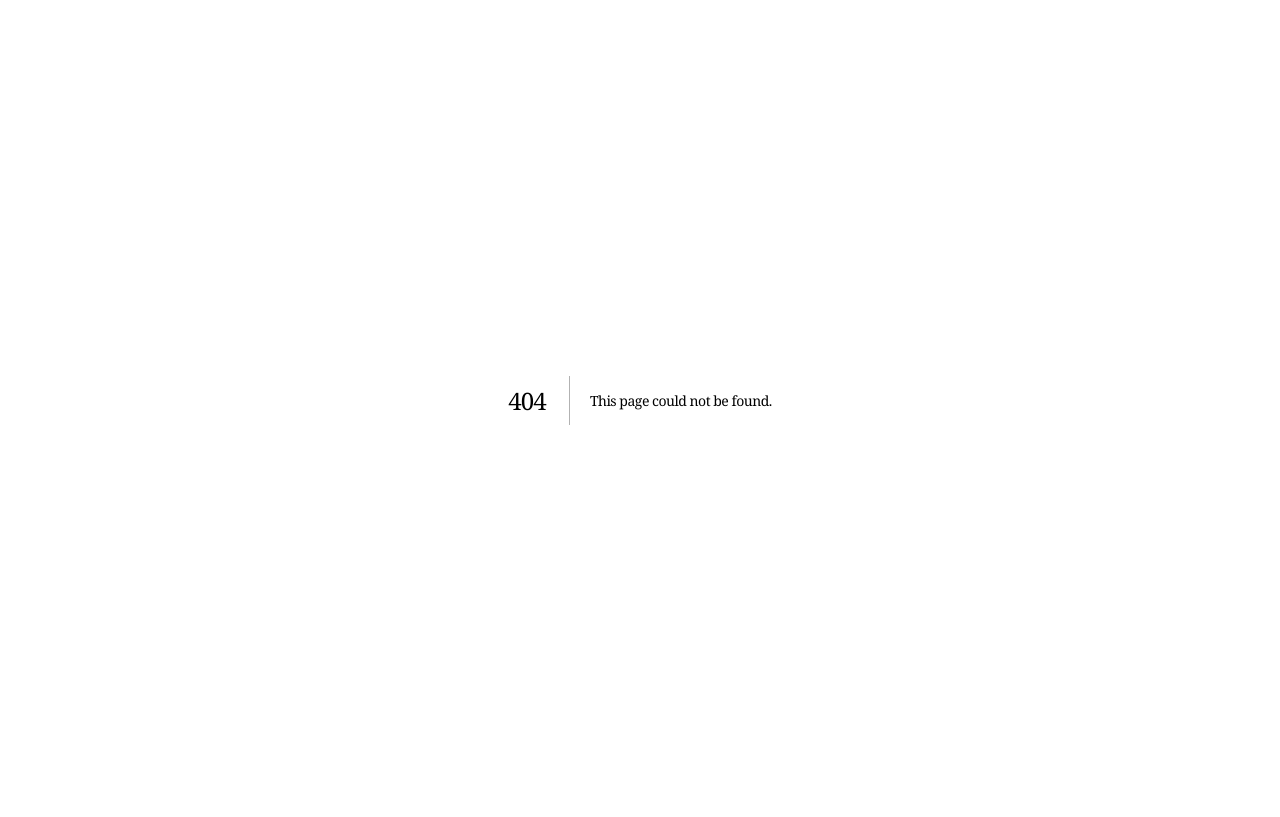
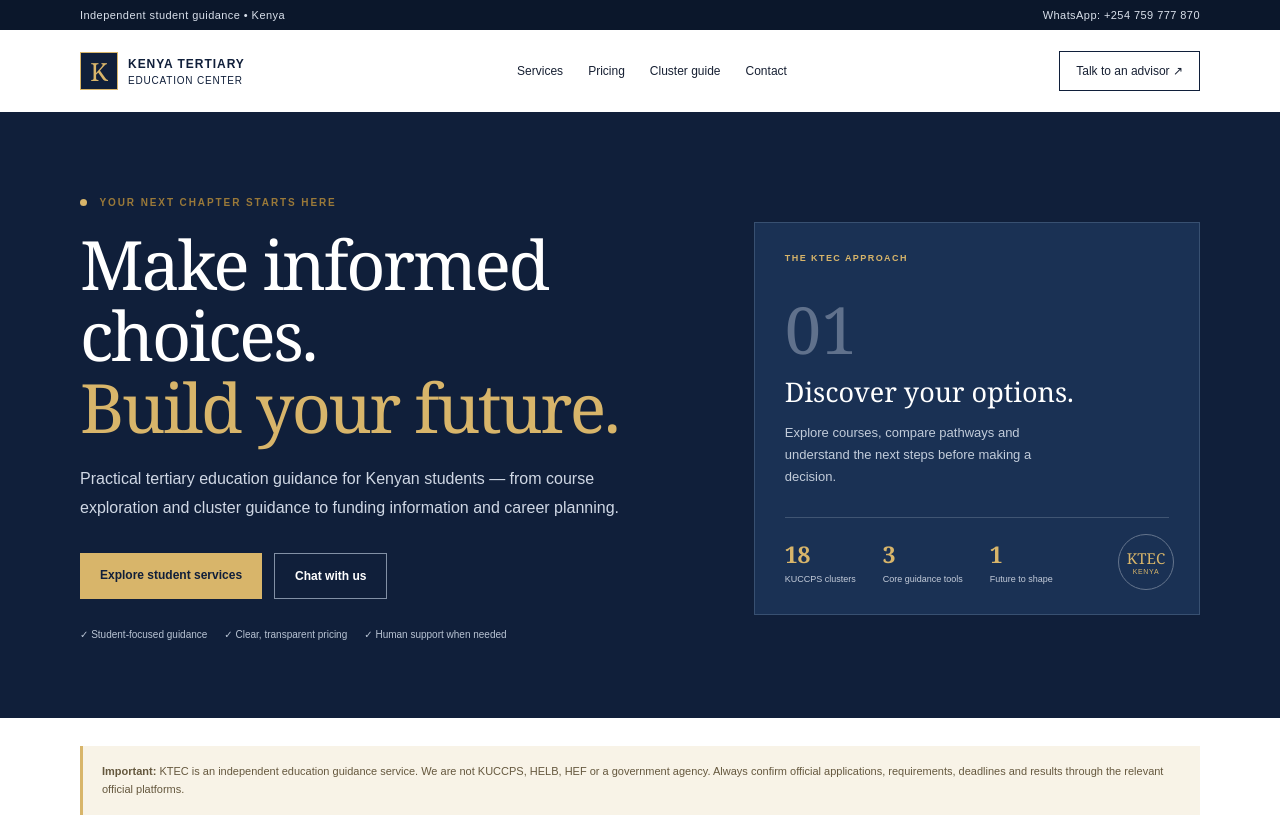
Before and after one commit to teckenyaadmin/ktec-student-portal, a Next.js app: page / in a window 1280 px wide. Before the commit this address had no page. Shown: the top 817 px of the page. Built offline with nearby package versions, Linux system fonts and the light colour scheme.

Commit message:
Add files via upload

```diff
--- /dev/null
+++ b/src/app/page.tsx
@@ -0,0 +1,85 @@
+ "use client";
+
+import { useMemo, useState } from "react";
+
+const WHATSAPP = "254759777870";
+const EMAIL = "TEC.KENYA.ADMIN@gmail.com";
+
+function wa(service: string) {
+  const message = `Hello KENYA TERTIARY EDUCATION CENTER. I would like assistance with: ${service}.`;
+  return `https://wa.me/${WHATSAPP}?text=${encodeURIComponent(message)}`;
+}
+const clusters = [
+  "Cluster 1 – Law", "Cluster 2 – Business, Hospitality & Related",
+  "Cluster 3 – Social Sciences & Related", "Cluster 4 – Humanities & Related",
+  "Cluster 5 – Media & Communication", "Cluster 6 – Education",
+  "Cluster 7 – Science & Related", "Cluster 8 – Engineering & Technology",
+  "Cluster 9 – Computing & Informatics", "Cluster 10 – Health Sciences",
+  "Cluster 11 – Agriculture & Related", "Cluster 12 – Environmental Studies",
+  "Cluster 13 – Architecture & Built Environment", "Cluster 14 – Arts & Design",
+  "Cluster 15 – Sports & Recreation", "Cluster 16 – Veterinary & Animal Health",
+  "Cluster 17 – Natural Resources", "Cluster 18 – Other Programme Areas"
+];
+export default function Home() {
+  const [query, setQuery] = useState("");
+  const [showClusters, setShowClusters] = useState(false);
+  const filtered = useMemo(() => clusters.map((name, index) => ({ name, id: index + 1 })).filter(x => x.name.toLowerCase().includes(query.toLowerCase())), [query]);
+  return (
+    <main>
+      <div className="topbar"><span>Independent student guidance • Kenya</span><span>WhatsApp: +254 759 777 870</span></div>
+      <header className="nav wrap">
+        <a className="brand" href="#"><span className="brandmark">K</span><span><b>KENYA TERTIARY</b><small>EDUCATION CENTER</small></span></a>
+        <nav><a href="#services">Services</a><a href="#pricing">Pricing</a><a href="#clusters">Cluster guide</a><a href="#contact">Contact</a></nav>
+        <a className="navcta" href={wa("general enquiry")} target="_blank" rel="noreferrer">Talk to an advisor ↗</a>
+      </header>
+      <section className="hero">
+        <div className="wrap hero-grid">
+          <div>
+            <div className="eyebrow"><span className="dot"/> YOUR NEXT CHAPTER STARTS HERE</div>
+            <h1>Make informed choices.<br/><em>Build your future.</em></h1>
+            <p className="hero-copy">Practical tertiary education guidance for Kenyan students — from course exploration and cluster guidance to funding information and career planning.</p>
+            <div className="hero-actions"><a className="button gold" href="#services">Explore student services</a><a className="button outline" href={wa("education guidance")} target="_blank" rel="noreferrer">Chat with us</a></div>
+            <div className="trustline"><span>✓ Student-focused guidance</span><span>✓ Clear, transparent pricing</span><span>✓ Human support when needed</span></div>
+          </div>
+          <div className="hero-panel">
+            <div className="panel-kicker">THE KTEC APPROACH</div>
+            <div className="panel-number">01</div><h3>Discover your options.</h3><p>Explore courses, compare pathways and understand the next steps before making a decision.</p>
+            <div className="panel-rule"/>
+            <div className="panel-stats"><div><b>18</b><span>KUCCPS clusters</span></div><div><b>3</b><span>Core guidance tools</span></div><div><b>1</b><span>Future to shape</span></div></div>
+            <div className="panel-seal">KTEC <span>KENYA</span></div>
+          </div>
+        </div>
+      </section>
+      <section className="notice wrap"><b>Important:</b> KTEC is an independent education guidance service. We are not KUCCPS, HELB, HEF or a government agency. Always confirm official applications, requirements, deadlines and results through the relevant official platforms.</section>
+      <section id="services" className="section wrap">
+        <div className="section-heading"><div><div className="eyebrow">HOW WE CAN HELP</div><h2>Guidance for every next step.</h2></div><p>Understand your options, make confident decisions and get support when you need a helping hand.</p></div>
+        <div className="cards">
+          <article className="service-card"><div className="icon">◎</div><div className="card-tag">01 / COURSE PLANNING</div><h3>Cluster analysis</h3><p>Explore all 18 programme clusters together and understand subject-based pathways. This is guidance, not an official KUCCPS weighted-points result.</p><div className="price">KES 200 <small>all 18 clusters</small></div><a href={wa("all 18 cluster analyses – KES 200")} target="_blank" rel="noreferrer">Request cluster analysis →</a></article>
+          <article className="service-card featured"><div className="icon">⌕</div><div className="card-tag">02 / COURSE DISCOVERY</div><h3>Basic course research</h3><p>Get help exploring a course, what it involves, possible study pathways and questions to ask before choosing.</p><div className="price">KES 100 <small>per basic research request</small></div><a href={wa("basic course research – KES 100")} target="_blank" rel="noreferrer">Research a course →</a></article>
+          <article className="service-card"><div className="icon">✧</div><div className="card-tag">03 / PERSONAL DIRECTION</div><h3>Personalised career report</h3><p>A more detailed report to help you reflect on your interests, subject strengths and possible education pathways.</p><div className="price">KES 200 <small>per personalised report</small></div><a href={wa("personalised career report – KES 200")} target="_blank" rel="noreferrer">Request a career report →</a></article>
+        </div>
+      </section>
+      <section id="clusters" className="cluster-section">
+        <div className="wrap cluster-grid">
+          <div><div className="eyebrow light">EXPLORE YOUR OPTIONS</div><h2>18 clusters.<br/><em>More ways forward.</em></h2><p>Search the cluster guide to begin exploring programme areas. Final programme eligibility and official weighted cluster points must be confirmed using current KUCCPS information.</p><button className="button gold" onClick={() => setShowClusters(v => !v)}>{showClusters ? "Hide cluster guide" : "View all 18 clusters"}</button></div>
+          <div className="cluster-box">
+            <label htmlFor="cluster-search">Find a cluster</label><input id="cluster-search" value={query} onChange={e => setQuery(e.target.value)} placeholder="Search e.g. health, law, ICT..."/>
+            {showClusters && <ul>{filtered.map(c => <li key={c.id}><a href={`/clusters/${c.id}`} style={{display:"flex",justifyContent:"space-between",alignItems:"center",gap:12,color:"#e0e6ee",textDecoration:"none",padding:"3px 0"}}><span>{c.name}</span><strong style={{color:"#d8b56a",whiteSpace:"nowrap"}}>Explore →</strong></a></li>)}{filtered.length === 0 && <li>No matching cluster. Try another keyword.</li>}</ul>}
+            {!showClusters && <div className="cluster-placeholder"><b>18</b><span>programme clusters to explore</span><small>Tap “View all 18 clusters” to open the guide.</small></div>}
+          </div>
+        </div>
+      </section>
+      <section id="pricing" className="section wrap">
+        <div className="section-heading"><div><div className="eyebrow">SIMPLE & TRANSPARENT</div><h2>Know the cost upfront.</h2></div><p>Prices shown are for the listed guidance services. For anything else, contact our team for clarification before proceeding.</p></div>
+        <div className="price-table"><div><span>All 18 cluster analyses</span><b>KES 200</b></div><div><span>Basic course research</span><b>KES 100</b></div><div><span>Detailed personalised career report</span><b>KES 200</b></div><div><span>Other services not listed</span><b>Contact us</b></div></div>
+      </section>
+      <section className="support-section">
+        <div className="wrap support-grid"><div><div className="eyebrow light">NEED HUMAN SUPPORT?</div><h2>Some journeys need a conversation.</h2><p>For KUCCPS applications, revisions, transfers, HELB/HEF guidance, KRA assistance, training and any service not listed here, contact us directly.</p></div><a className="button gold" href={wa("a service not listed on the website")} target="_blank" rel="noreferrer">Contact us on WhatsApp ↗</a></div>
+      </section>
+      <footer id="contact">
+        <div className="wrap footer-grid"><div><a className="brand footer-brand" href="#"><span className="brandmark">K</span><span><b>KENYA TERTIARY</b><small>EDUCATION CENTER</small></span></a><p>Helping students navigate tertiary education with clearer information and practical guidance.</p></div><div><h4>Contact</h4><a href="https://wa.me/254759777870" target="_blank" rel="noreferrer">WhatsApp / Call: +254 759 777 870</a><a href={`mailto:${EMAIL}`}>{EMAIL}</a></div><div><h4>Important links</h4><a href="https://www.kuccps.net/" target="_blank" rel="noreferrer">KUCCPS official website ↗</a><a href="https://www.hef.co.ke/" target="_blank" rel="noreferrer">Higher Education Financing ↗</a></div></div>
+        <div className="wrap copyright">© {new Date().getFullYear()} KENYA TERTIARY EDUCATION CENTER. Independent education guidance service.</div>
+      </footer>
+    </main>
+  );
+}
```
